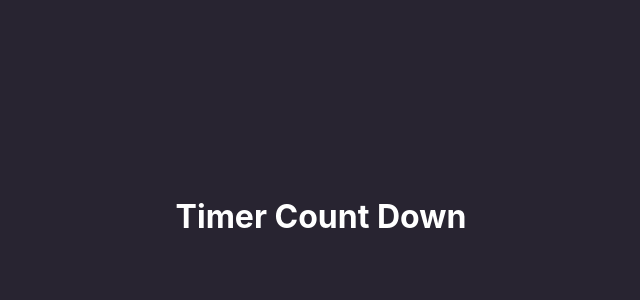
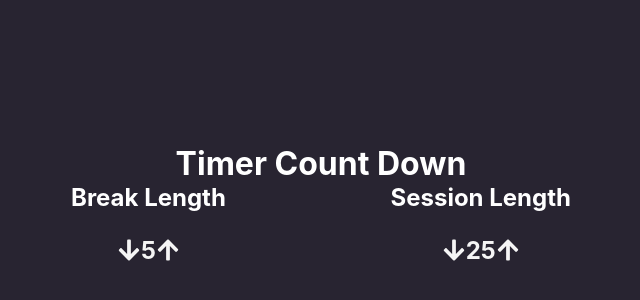
Before and after one commit to Mhamad-Raad/Counter-Countdown-freecodecamp, a React (Create React App) app: page / in a window 1280 px wide. Shown: the part 184-484 px from the top of the page, without its empty margins (319-959 px from the left). Built offline with nearby package versions, Linux system fonts and the light colour scheme; the HTML template or start-up script is replaced by a standard one.

Commit message:
add timelines

```diff
--- a/src/App.js
+++ b/src/App.js
@@ -1,12 +1,44 @@
+import { useState } from "react";
 import Title from "./Components/Title";
+import TimeLength from "./Components/TimeLength";
 import "./App.css";
 
 function App() {
+  const [breakLength, setBreakLength] = useState(5);
+  const [sessionLength, setSessionLength] = useState(25);
+
+  const incrementBreak = () => {
+    setBreakLength((prev) => prev + 1);
+  };
+
+  const decrementBreak = () => {
+    setBreakLength((prev) => prev - 1);
+  };
+
+  const incrementSession = () => {
+    setSessionLength((prev) => prev + 1);
+  };
+
+  const decrementSession = () => {
+    setSessionLength((prev) => prev - 1);
+  };
+
   return (
     <div className="App">
       <Title />
       <div className="lengths">
-
+        <TimeLength
+          title="Break"
+          time={breakLength}
+          increment={incrementBreak}
+          decrement={decrementBreak}
+        />
+        <TimeLength
+          title="Session"
+          time={sessionLength}
+          increment={incrementSession}
+          decrement={decrementSession}
+        />
       </div>
     </div>
   );
--- a/src/Components/TimeLength.jsx
+++ b/src/Components/TimeLength.jsx
@@ -1,9 +1,21 @@
+import { FaArrowDown, FaArrowUp } from "react-icons/fa";
 import css from "./TimeLength.module.css";
 
-export default function TimeLength({title, time, increment, decrement}) {
+export default function TimeLength({ title, time, increment, decrement }) {
   return (
     <div className={css.length}>
-      <h2 className={css.Ltitle}>{title}</h2>
+      <h2 className={css.Ltitle}>{title} Length</h2>
+      <div className={css.LtimeBg}>
+        <FaArrowDown
+          className={(css.LtimeGroup, css.arrowBtn)}
+          onClick={decrement}
+        />
+        <p className={css.LtimeGroup}>{time}</p>
+        <FaArrowUp
+          className={(css.LtimeGroup, css.arrowBtn)}
+          onClick={increment}
+        />
+      </div>
     </div>
-  )
+  );
 }
--- a/src/Components/TimeLength.module.css
+++ b/src/Components/TimeLength.module.css
@@ -13,3 +13,28 @@
   padding: 0;
   text-align: center;
 }
+
+.LtimeBg {
+  background-color: transparent;
+  color: whitesmoke;
+  font-size: 1.5rem;
+  font-weight: 700;
+  display: flex;
+  flex-direction: row;
+  align-items: center;
+  justify-content: center;
+}
+
+.arrowBtn {
+  cursor: pointer;
+}
+
+.LtimeGroup {
+  background-color: transparent;
+  border: none;
+  color: whitesmoke;
+  font-size: 1.5rem;
+  font-weight: 700;
+  cursor: pointer;
+  outline: none;
+}
```
